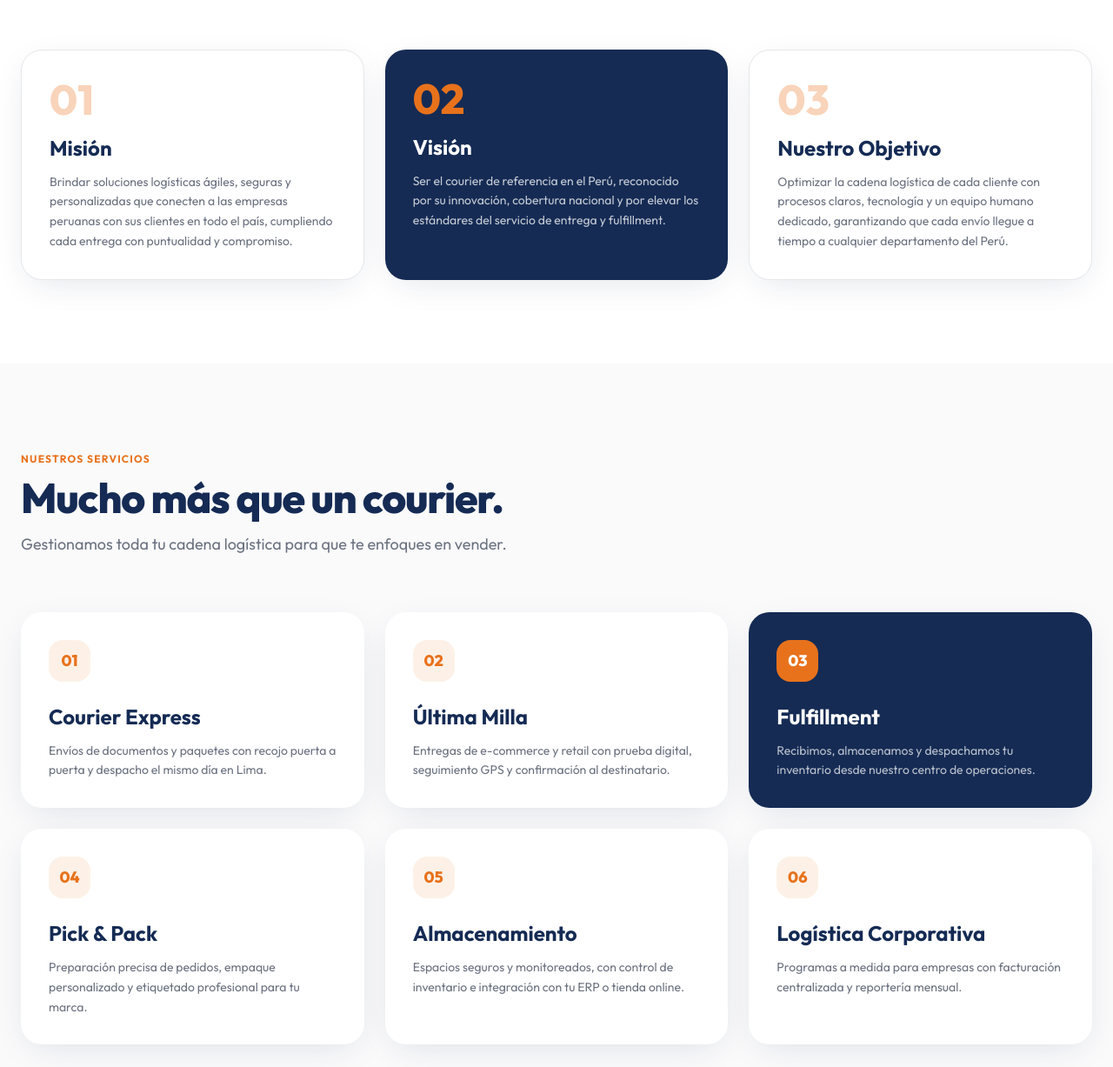
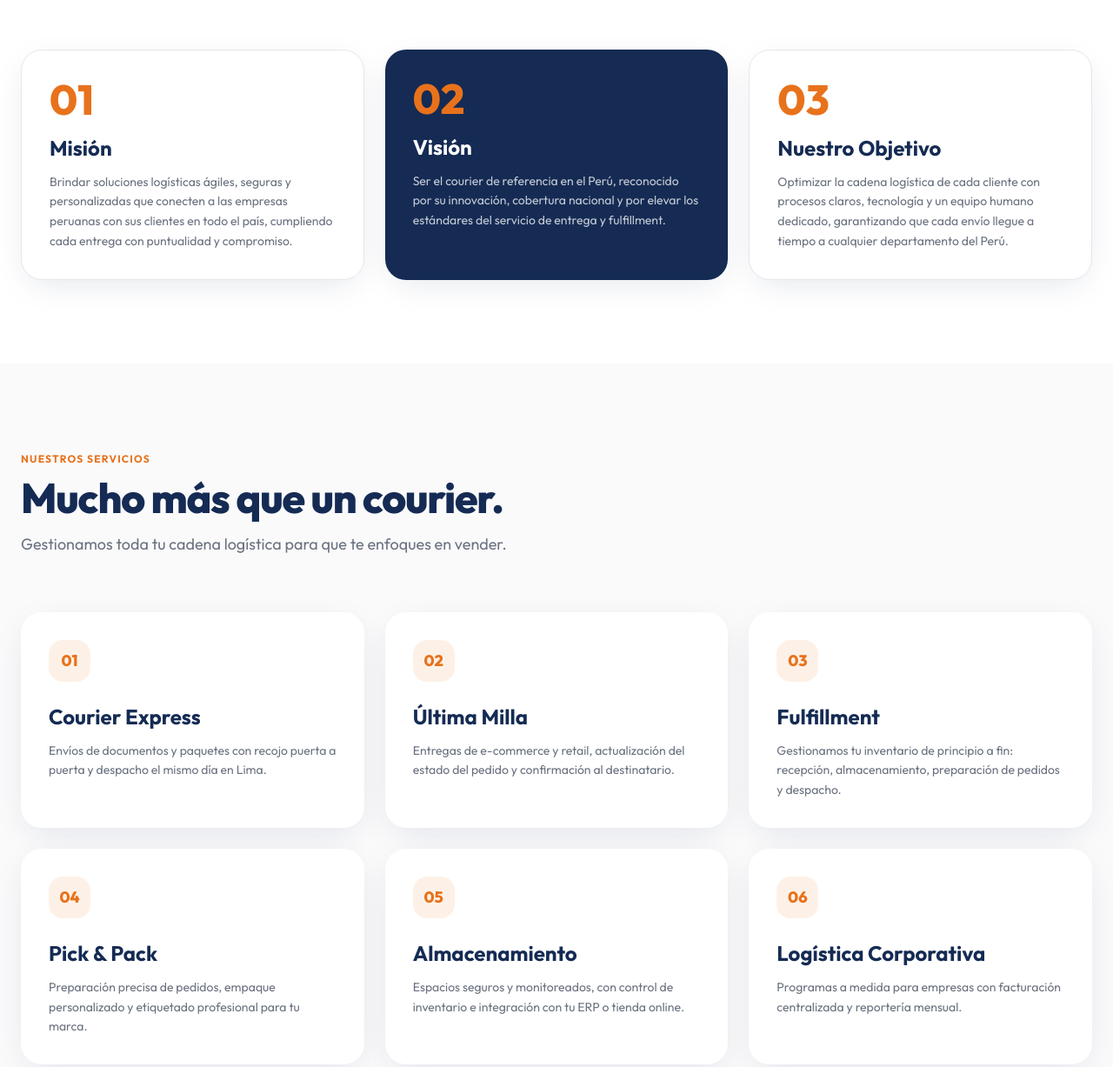
Before and after one commit to jurasu/ya-voy-express-preview, a plain HTML site: page index.html in a window 1280 px wide. Shown: the part 1070-2297 px from the top of the page at 87% size. Drawn offline with nearby package versions, Linux system fonts and the light colour scheme.

Commit message:
Add files via upload

```diff
--- a/index.html
+++ b/index.html
@@ -5,7 +5,7 @@
 <meta name="viewport" content="width=device-width, initial-scale=1.0" />
 <title>Ya Voy Express - Entregas que no se detienen</title>
 <meta name="description" content="Courier, fulfillment y pick & pack diseñados para el ritmo de tu negocio. Conectamos Lima con cada rincón del Perú." />
-<link rel="icon" href="assets/logo-icon-dark.png" />
+<link rel="icon" href="assets/logo-icon-dark-transparent.png" />
 <link rel="preconnect" href="https://fonts.googleapis.com">
 <link rel="preconnect" href="https://fonts.gstatic.com" crossorigin>
 <link href="https://fonts.googleapis.com/css2?family=Outfit:wght@400;500;600;700;800&display=swap" rel="stylesheet">
@@ -48,7 +48,7 @@
   <nav class="sticky top-0 z-50 border-b border-border bg-white/90 backdrop-blur">
     <div class="mx-auto flex max-w-7xl items-center justify-between px-6 py-3">
       <a href="#top" class="flex items-center">
-        <img src="assets/logo-light.png" alt="Ya Voy Express" class="h-11 w-auto" />
+        <img src="assets/logo-light-transparent.png" alt="Ya Voy Express" class="h-11 w-auto" />
       </a>
       <div class="hidden items-center gap-8 md:flex">
         <a href="#services" class="text-sm font-medium text-gray-500 transition hover:text-brand-orange" data-i18n="nav_services">Servicios</a>
@@ -121,7 +121,7 @@
         </div>
         <div class="absolute -bottom-6 -left-6 hidden rounded-2xl border border-border bg-white p-5 shadow-card sm:block">
           <div class="flex items-center gap-4">
-            <img src="assets/logo-icon-dark.png" alt="" class="h-12 w-12 rounded-lg" />
+            <img src="assets/logo-icon-dark-transparent.png" alt="" class="h-12 w-12 rounded-lg" />
             <div>
               <div class="text-xs font-bold uppercase tracking-widest text-gray-500">Lima · Perú</div>
               <div class="text-sm font-bold text-brand-navy">Ya voy express</div>
@@ -141,7 +141,7 @@
       </div>
       <div class="grid gap-6 md:grid-cols-3">
         <div class="rounded-3xl p-8 shadow-card border border-border bg-white transition hover:-translate-y-1">
-          <div class="text-5xl font-extrabold text-brand-orange/30">01</div>
+          <div class="text-5xl font-extrabold text-brand-orange">01</div>
           <h3 class="mt-4 text-2xl font-bold text-brand-navy" data-i18n="about_mision_t">Misión</h3>
           <p class="mt-3 text-sm leading-relaxed text-gray-500" data-i18n="about_mision_d">Brindar soluciones logísticas ágiles, seguras y personalizadas que conecten a las empresas peruanas con sus clientes en todo el país, cumpliendo cada entrega con puntualidad y compromiso.</p>
         </div>
@@ -151,7 +151,7 @@
           <p class="mt-3 text-sm leading-relaxed text-white/75" data-i18n="about_vision_d">Ser el courier de referencia en el Perú, reconocido por su innovación, cobertura nacional y por elevar los estándares del servicio de entrega y fulfillment.</p>
         </div>
         <div class="rounded-3xl p-8 shadow-card border border-border bg-white transition hover:-translate-y-1">
-          <div class="text-5xl font-extrabold text-brand-orange/30">03</div>
+          <div class="text-5xl font-extrabold text-brand-orange">03</div>
           <h3 class="mt-4 text-2xl font-bold text-brand-navy" data-i18n="about_objetivo_t">Nuestro Objetivo</h3>
           <p class="mt-3 text-sm leading-relaxed text-gray-500" data-i18n="about_objetivo_d">Optimizar la cadena logística de cada cliente con procesos claros, tecnología y un equipo humano dedicado, garantizando que cada envío llegue a tiempo a cualquier departamento del Perú.</p>
         </div>
@@ -176,12 +176,12 @@
         <div class="group rounded-3xl p-8 transition hover:-translate-y-1 bg-white shadow-card">
           <div class="mb-6 inline-flex h-12 w-12 items-center justify-center rounded-2xl text-lg font-extrabold bg-brand-orange/10 text-brand-orange">02</div>
           <h3 class="mb-3 text-2xl font-bold text-brand-navy" data-i18n="s2_t">Última Milla</h3>
-          <p class="text-sm leading-relaxed text-gray-500" data-i18n="s2_d">Entregas de e-commerce y retail con prueba digital, seguimiento GPS y confirmación al destinatario.</p>
+          <p class="text-sm leading-relaxed text-gray-500" data-i18n="s2_d">Entregas de e-commerce y retail, actualización del estado del pedido y confirmación al destinatario.</p>
         </div>
-        <div class="group rounded-3xl p-8 transition hover:-translate-y-1 bg-brand-navy text-white shadow-card">
-          <div class="mb-6 inline-flex h-12 w-12 items-center justify-center rounded-2xl text-lg font-extrabold bg-brand-orange text-white">03</div>
-          <h3 class="mb-3 text-2xl font-bold text-white" data-i18n="s3_t">Fulfillment</h3>
-          <p class="text-sm leading-relaxed text-white/70" data-i18n="s3_d">Recibimos, almacenamos y despachamos tu inventario desde nuestro centro de operaciones.</p>
+        <div class="group rounded-3xl p-8 transition hover:-translate-y-1 bg-white shadow-card">
+          <div class="mb-6 inline-flex h-12 w-12 items-center justify-center rounded-2xl text-lg font-extrabold bg-brand-orange/10 text-brand-orange">03</div>
+          <h3 class="mb-3 text-2xl font-bold text-brand-navy" data-i18n="s3_t">Fulfillment</h3>
+          <p class="text-sm leading-relaxed text-gray-500" data-i18n="s3_d">Gestionamos tu inventario de principio a fin: recepción, almacenamiento, preparación de pedidos y despacho.</p>
         </div>
         <div class="group rounded-3xl p-8 transition hover:-translate-y-1 bg-white shadow-card">
           <div class="mb-6 inline-flex h-12 w-12 items-center justify-center rounded-2xl text-lg font-extrabold bg-brand-orange/10 text-brand-orange">04</div>
@@ -277,7 +277,7 @@
         <div>
           <span class="mb-3 inline-block text-xs font-bold uppercase tracking-widest text-brand-orange" data-i18n="process_kicker">Cómo trabajamos</span>
           <h2 class="text-4xl font-extrabold tracking-tight text-brand-navy md:text-5xl" data-i18n="process_title">Un proceso simple y transparente.</h2>
-          <div class="mt-8 rounded-3xl bg-brand-soft p-8">
+          <div class="mt-8 rounded-3xl bg-white shadow-card p-8">
             <img src="assets/courier-illustration.png" alt="Courier Ya Voy Express" class="mx-auto h-auto w-full max-w-md object-contain" loading="lazy" />
           </div>
         </div>
@@ -372,7 +372,7 @@
     <div class="mx-auto max-w-7xl px-6">
       <div class="grid gap-10 border-b border-white/10 pb-10 md:grid-cols-3">
         <div>
-          <img src="assets/logo-dark.png" alt="Ya Voy Express" class="h-14 w-auto" />
+          <img src="assets/logo-dark-transparent.png" alt="Ya Voy Express" class="h-14 w-auto" />
           <p class="mt-4 max-w-xs text-sm text-white/60" data-i18n="footer_tagline">Tu operación logística, en movimiento.</p>
         </div>
         <div>
@@ -440,9 +440,9 @@
   s1_t: { es: "Courier Express", en: "Express Courier" },
   s1_d: { es: "Envíos de documentos y paquetes con recojo puerta a puerta y despacho el mismo día en Lima.", en: "Door-to-door document and parcel deliveries with same-day dispatch across Lima." },
   s2_t: { es: "Última Milla", en: "Last Mile" },
-  s2_d: { es: "Entregas de e-commerce y retail con prueba digital, seguimiento GPS y confirmación al destinatario.", en: "E-commerce and retail deliveries with digital proof, GPS tracking and recipient confirmation." },
+  s2_d: { es: "Entregas de e-commerce y retail, actualización del estado del pedido y confirmación al destinatario.", en: "E-commerce and retail deliveries with order status updates and recipient confirmation." },
   s3_t: { es: "Fulfillment", en: "Fulfillment" },
-  s3_d: { es: "Recibimos, almacenamos y despachamos tu inventario desde nuestro centro de operaciones.", en: "We receive, store and ship your inventory from our operations hub." },
+  s3_d: { es: "Gestionamos tu inventario de principio a fin: recepción, almacenamiento, preparación de pedidos y despacho.", en: "We manage your inventory end to end: receiving, storage, order picking and dispatch." },
   s4_t: { es: "Pick & Pack", en: "Pick & Pack" },
   s4_d: { es: "Preparación precisa de pedidos, empaque personalizado y etiquetado profesional para tu marca.", en: "Precise order preparation, custom packaging and professional labeling for your brand." },
   s5_t: { es: "Almacenamiento", en: "Warehousing" },
```
Also changed, not shown: assets/logo-dark-transparent.png (added), assets/logo-icon-dark-transparent.png (added), assets/logo-light-transparent.png (added).
